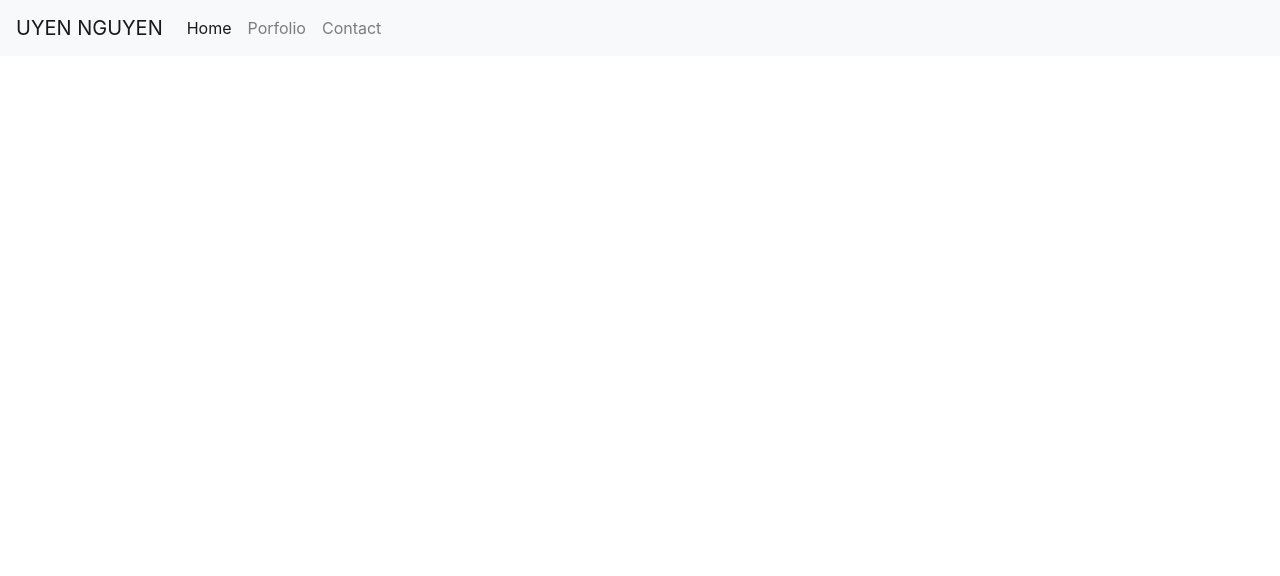
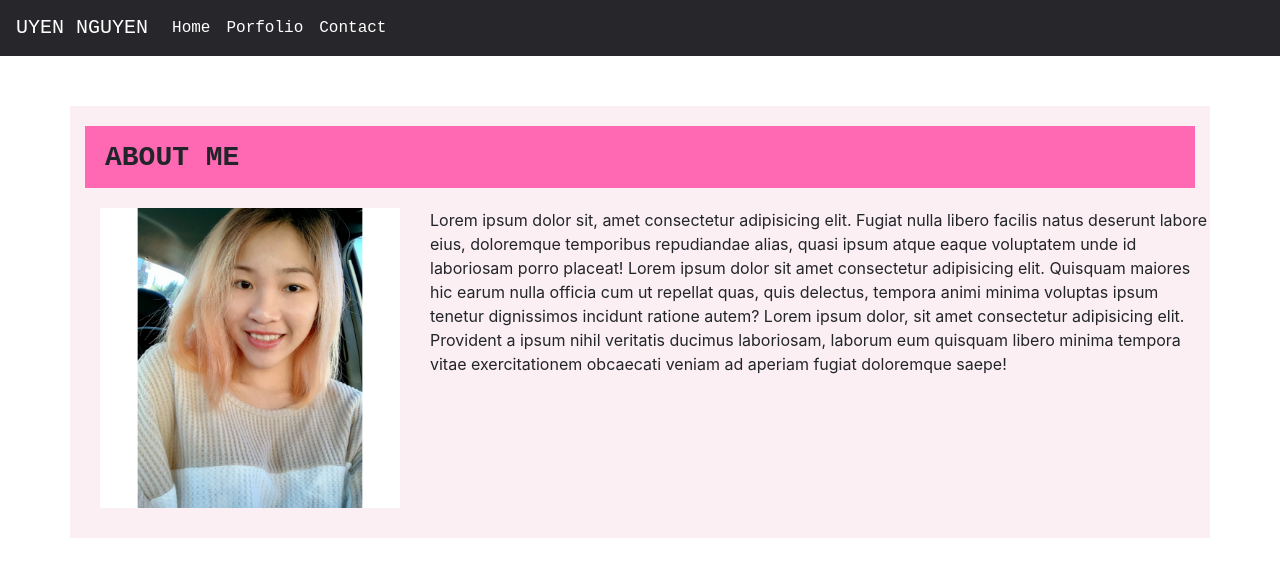
Before and after one commit to uyennguyen30696/hw2-responsive-porfolio, a plain HTML site: page index.html in a window 1280 px wide. Drawn offline with nearby package versions, Linux system fonts and the light colour scheme.

Commit message:
add content and styling for index.html

```diff
--- a/assets/css/style.css
+++ b/assets/css/style.css
@@ -0,0 +1,57 @@
+/* index.html */
+.navbar {
+    background-color: #27272b;
+}
+
+.navbar-brand {
+    font-family: 'Courier New', Courier, monospace;
+    color: white;
+}
+
+.nav-link {
+    font-family: 'Courier New', Courier, monospace;
+    color: white;
+}
+
+.container {
+    background-color: #FBEFF3;
+    margin-top: 50px;
+    padding-top: 20px;
+}
+
+.header-col-12 {
+    background-color: hotpink;
+    margin-bottom: 20px;
+    padding-top: 15px;
+    padding-bottom: 5px;
+    font-family: 'Courier New', Courier, monospace;
+}
+
+h3 {
+    margin-left: 20px;
+}
+
+#main-bio {
+    float: center;
+}
+
+#uyen-image {
+    float: left;
+    margin-left: 30px;
+    margin-right: 30px;
+    margin-bottom: 30px;
+    width: 300px;
+    height: 300px;
+}
+
+body {
+    background-color: grey;
+}
+
+/* porfolio.html */
+
+/* contact.html */
+
+#contact {
+
+}
--- a/index.html
+++ b/index.html
@@ -3,13 +3,13 @@
 <head>
     <meta charset="UTF-8">
     <meta name="viewport" content="width=device-width, initial-scale=1.0">
-    <link ref="stylesheet" type="text/css" href="assets/css/style.css">
+    <link rel="stylesheet" type="text/css" href="assets/css/style.css">
     <link rel="stylesheet" href="https://maxcdn.bootstrapcdn.com/bootstrap/4.0.0/css/bootstrap.min.css" integrity="sha384-Gn5384xqQ1aoWXA+058RXPxPg6fy4IWvTNh0E263XmFcJlSAwiGgFAW/dAiS6JXm" crossorigin="anonymous">
     <title>Uyen Nguyen personal page</title>
 </head>
 
 <body>
-    <nav class="navbar navbar-expand-lg navbar-light bg-light">
+    <nav class="navbar navbar-expand-lg">
         <a class="navbar-brand" href="#">UYEN NGUYEN</a>
         <button class="navbar-toggler" type="button" data-toggle="collapse" data-target="#navbarText" aria-controls="navbarText" aria-expanded="false" aria-label="Toggle navigation">
           <span class="navbar-toggler-icon"></span>
@@ -27,9 +27,29 @@
             </li>
           </ul>
         </div>
-      </nav>
+    </nav>
 
+    <div class="container">
 
+        <div class="header-col-12">
+        <header>
+            <h3><strong>ABOUT ME</strong></h3>
+        </header>
+        </div>
+
+        <div class="row">
+        <section id="main-bio">
+                <img id="uyen-image" src="assets/images/IMG_5752.JPG" alt="Photo of Uyen Nguyen">
+
+            <p>
+                Lorem ipsum dolor sit, amet consectetur adipisicing elit. Fugiat nulla libero facilis natus deserunt labore eius, doloremque temporibus repudiandae alias, quasi ipsum atque eaque voluptatem unde id laboriosam porro placeat!
+                Lorem ipsum dolor sit amet consectetur adipisicing elit. Quisquam maiores hic earum nulla officia cum ut repellat quas, quis delectus, tempora animi minima voluptas ipsum tenetur dignissimos incidunt ratione autem?
+                Lorem ipsum dolor, sit amet consectetur adipisicing elit. Provident a ipsum nihil veritatis ducimus laboriosam, laborum eum quisquam libero minima tempora vitae exercitationem obcaecati veniam ad aperiam fugiat doloremque saepe!
+            </p>
+        </section>
+        </div>
+
+    </div>
 
 </body>
 
```
Also changed, not shown: contact.html (+10 -1 lines), assets/images/IMG_5752.JPG (added).
